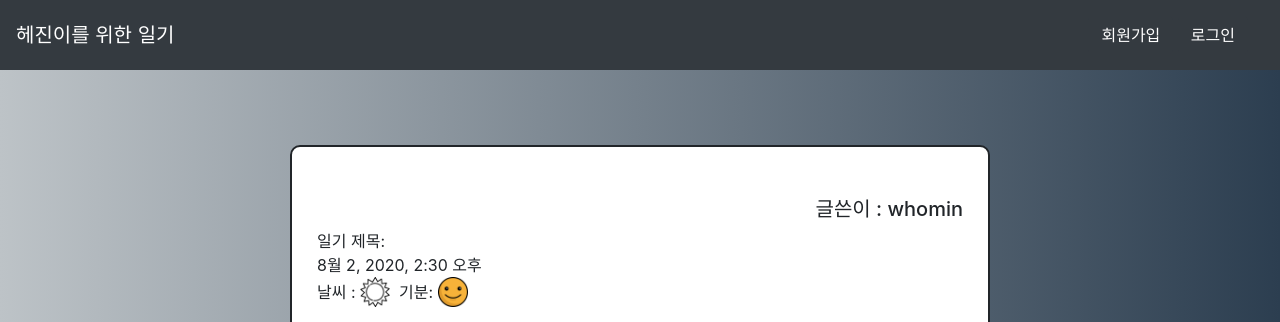
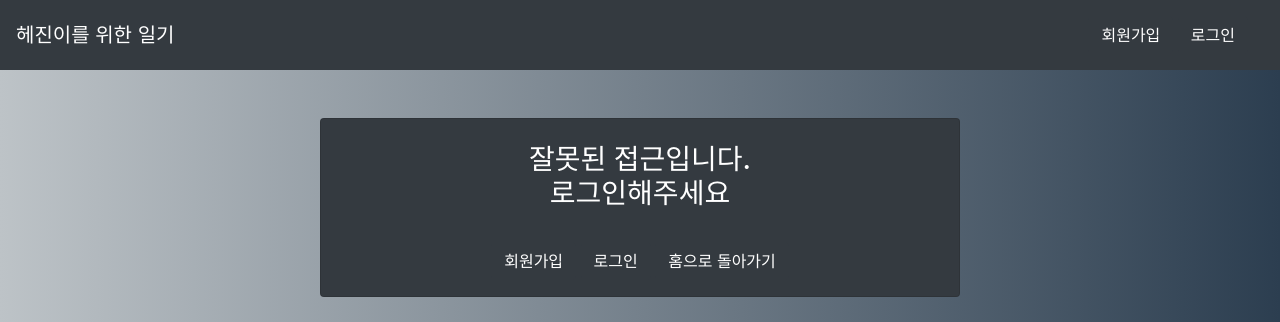
Before and after one commit to sungmin69355/mydiary, a Django app: page /mydiary/view_diary in a window 1280 px wide. Shown: the top 322 px of the page. Run offline with Django 3.2, Linux system fonts and the light colour scheme; data comes from the database, SQL or seed files in the repository; both versions use the stored data as it was after the commit; some libraries are stand-ins or nearby versions.

Commit message:
비로그인 접근처리

```diff
--- a/project/mydiary/templates/view_diary.html
+++ b/project/mydiary/templates/view_diary.html
@@ -4,6 +4,7 @@
 <link rel="stylesheet" href="{% static 'css/home.css'%}">
 <script src="https://ajax.googleapis.com/ajax/libs/jquery/3.3.1/jquery.min.js"></script>
 <body>
+{% if user.is_active %}
 {% for post in posts.all %}
 <div class="main_wrap">
 <div class="diary_wrap">
@@ -60,6 +61,18 @@
 </div>
 {% endfor %}
 
+<!--로그인 안되었을떄 일기장 못보게 하기-->
+{% else %}
+	 <br><br><div class="card text-white bg-dark mb-3" style="max-width: 40rem; float: none; margin: 0 auto;">
+    <div class="form-group" align="center">
+    <br><h3 align="center">잘못된 접근입니다.<br> 로그인해주세요</h3>
+    <br>
+    <a href="{% url 'signup' %}"><input class="btn btn-dark" type="submit" value="회원가입"></a>
+    <a href="{% url 'login' %}"><input class="btn btn-dark" type="submit" value="로그인"></a>
+    <a href="{% url 'home' %}"><input class="btn btn-dark" type="submit" value="홈으로 돌아가기"></a>
+	</div>
+    </div>
+{% endif %}
 </body>
 
 
```
Also changed, not shown: project/mydiary/templates/write_diary.html (+13 -0 lines), project/db.sqlite3.
